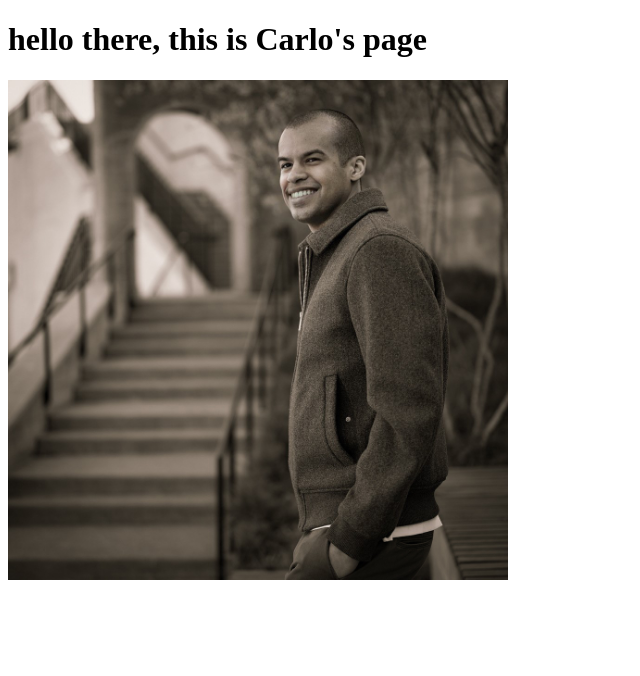
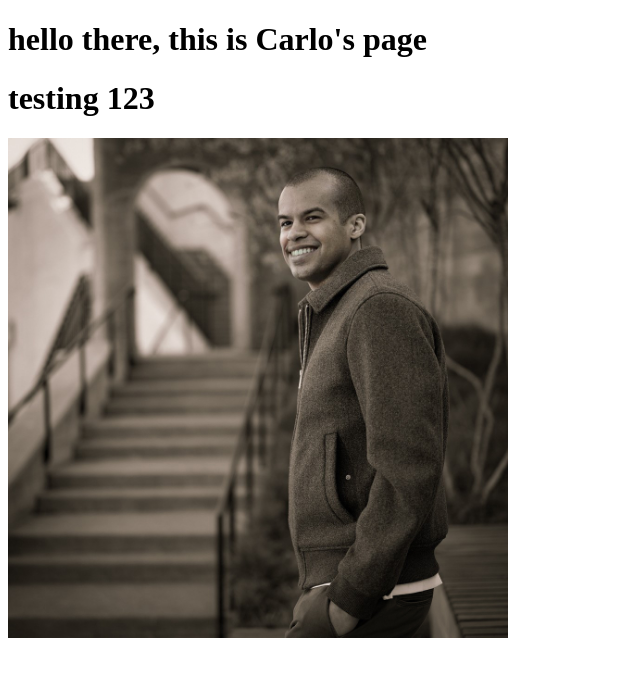
Before and after one commit to jeancarlospena/portfolio, a plain HTML site: page index.html in a window 1280 px wide. Shown: the whole page, without its empty margins (0-640 px from the left). Drawn offline with Linux system fonts and the light colour scheme.

Commit message:
adding h1

```diff
--- a/index.html
+++ b/index.html
@@ -9,6 +9,7 @@
 </head>
 <body>
   <h1>hello there, this is Carlo's page</h1>
+  <h1>testing 123</h1>
   <img src="nig-falls-smile.jpg" alt="">
 </body>
 </html>
```
